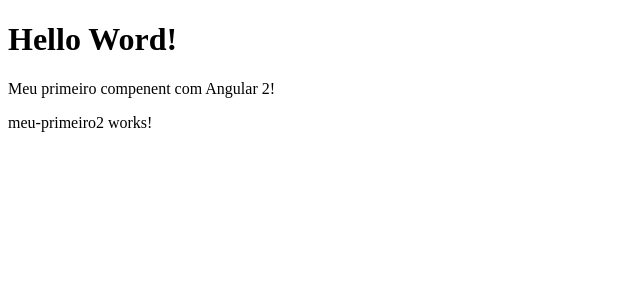
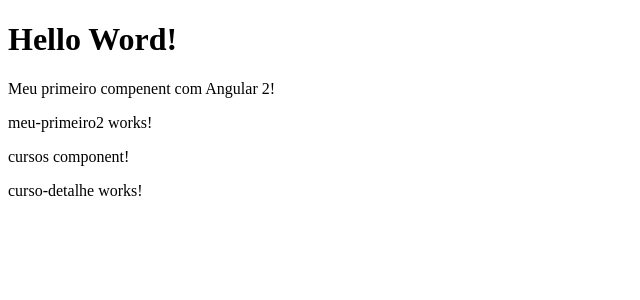
Before and after one commit to valbercarreiro/angular4, an Angular app: page / in a window 1280 px wide. Shown: the top 300 px of the page, without its empty margins (0-640 px from the left). Built offline with nearby package versions, Linux system fonts and the light colour scheme.

Commit message:
angularjs 2 - loyane

```diff
--- a/src/app/app.component.html
+++ b/src/app/app.component.html
@@ -3,3 +3,5 @@
 <meu-primeiro-component></meu-primeiro-component>
 
 <app-meu-primeiro2></app-meu-primeiro2>
+
+<app-cursos></app-cursos>
--- a/src/app/app.module.ts
+++ b/src/app/app.module.ts
@@ -3,7 +3,8 @@
 
 import { AppComponent } from './app.component';
 import { MeuPrimeiroComponent } from './meu-primeiro/meu-primeiro.component';
-import { MeuPrimeiro2Component } from './meu-primeiro2/meu-primeiro2.component'
+import { MeuPrimeiro2Component } from './meu-primeiro2/meu-primeiro2.component';
+import { CursosModule } from './cursos/cursos.module';
 
 @NgModule({
   declarations: [
@@ -12,7 +13,8 @@
     MeuPrimeiro2Component
   ],
   imports: [
-    BrowserModule
+    BrowserModule,
+    CursosModule
   ],
   providers: [],
   bootstrap: [AppComponent]
--- /dev/null
+++ b/src/app/cursos/curso-detalhe/curso-detalhe.component.html
@@ -0,0 +1,3 @@
+<p>
+  curso-detalhe works!
+</p>
--- /dev/null
+++ b/src/app/cursos/curso-detalhe/curso-detalhe.component.ts
@@ -0,0 +1,15 @@
+import { Component, OnInit } from '@angular/core';
+
+@Component({
+  selector: 'app-curso-detalhe',
+  templateUrl: './curso-detalhe.component.html',
+  styleUrls: ['./curso-detalhe.component.css']
+})
+export class CursoDetalheComponent implements OnInit {
+
+  constructor() { }
+
+  ngOnInit() {
+  }
+
+}
--- /dev/null
+++ b/src/app/cursos/cursos.component.html
@@ -0,0 +1,5 @@
+<p>
+  cursos component!
+</p>
+
+<app-curso-detalhe></app-curso-detalhe>
--- /dev/null
+++ b/src/app/cursos/cursos.component.ts
@@ -0,0 +1,15 @@
+import { Component, OnInit } from '@angular/core';
+
+@Component({
+  selector: 'app-cursos',
+  templateUrl: './cursos.component.html',
+  styleUrls: ['./cursos.component.css']
+})
+export class CursosComponent implements OnInit {
+
+  constructor() { }
+
+  ngOnInit() {
+  }
+
+}
```
Also changed, not shown: src/app/cursos/cursos.module.ts (added, +21 -0 lines), src/app/cursos/curso-detalhe/curso-detalhe.component.css (added), src/app/cursos/cursos.component.css (added), 2 other files (tests, documents, lock files or other folders).
